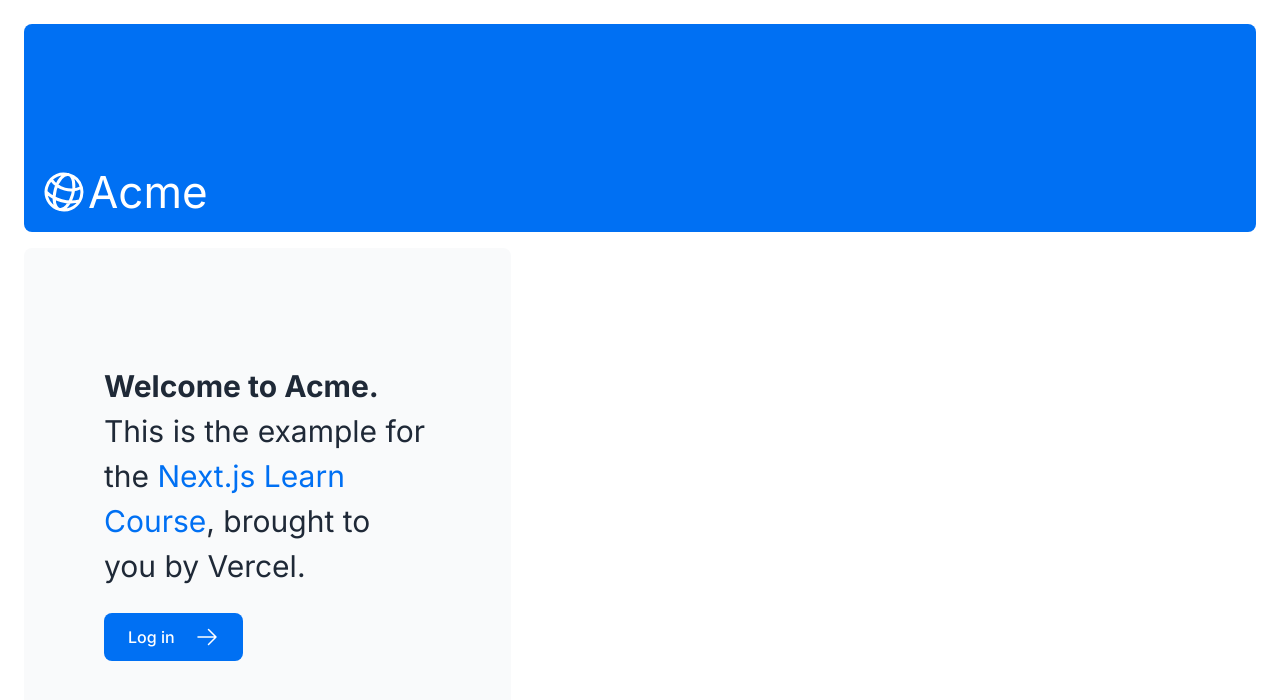
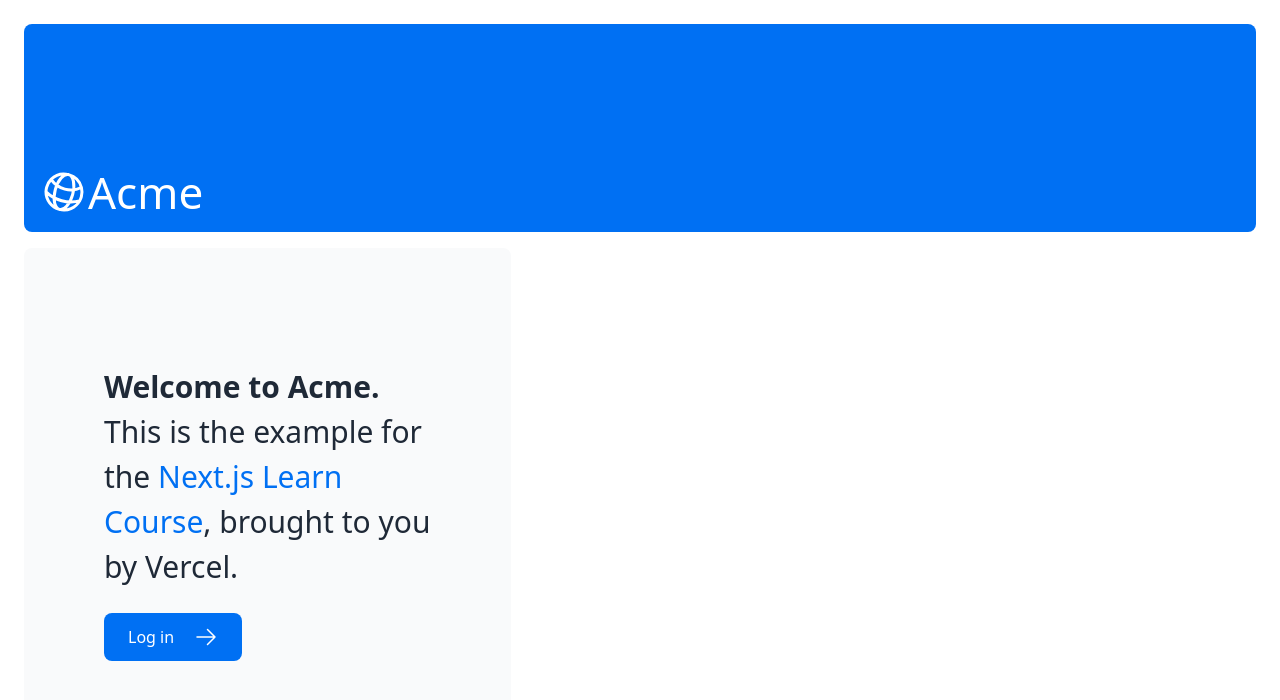
Before and after one commit to Ikigaipurba/udaypadapp-project, a Next.js app in the folder nextjs-dashboard/: page / in a window 1280 px wide. Shown: the top 700 px of the page. Built offline with nearby package versions, Linux system fonts and the light colour scheme.

Commit message:
chapter 7

```diff
--- a/nextjs-dashboard/app/dashboard/layout.tsx
+++ b/nextjs-dashboard/app/dashboard/layout.tsx
@@ -1,3 +1,4 @@
+
 import SideNav from '@/app/ui/dashboard/sidenav';
 
 export default function Layout({ children }: { children: React.ReactNode }) {
--- a/nextjs-dashboard/app/layout.tsx
+++ b/nextjs-dashboard/app/layout.tsx
@@ -1,5 +1,5 @@
+
 import '@/app/ui/global.css';
-import { inter } from '@/app/ui/fonts';
 
 export default function RootLayout({
   children,
@@ -8,7 +8,7 @@ export default function RootLayout({
 }) {
   return (
     <html lang="en">
-      <body className={`${inter.className} antialiased`}>{children}</body>
+      <body>{children}</body>
     </html>
   );
 }
```
Also changed, not shown: nextjs-dashboard/package.json (+9 -9 lines), 1 other file (tests, documents, lock files or other folders).
